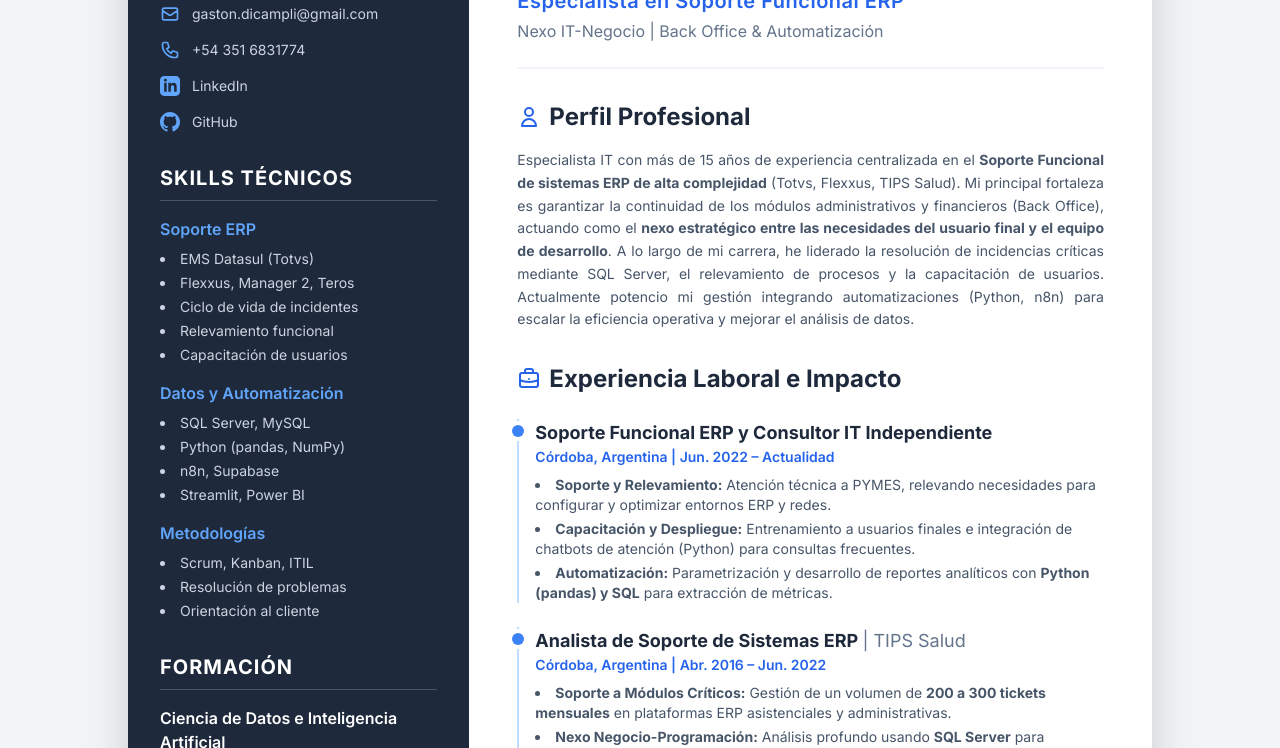
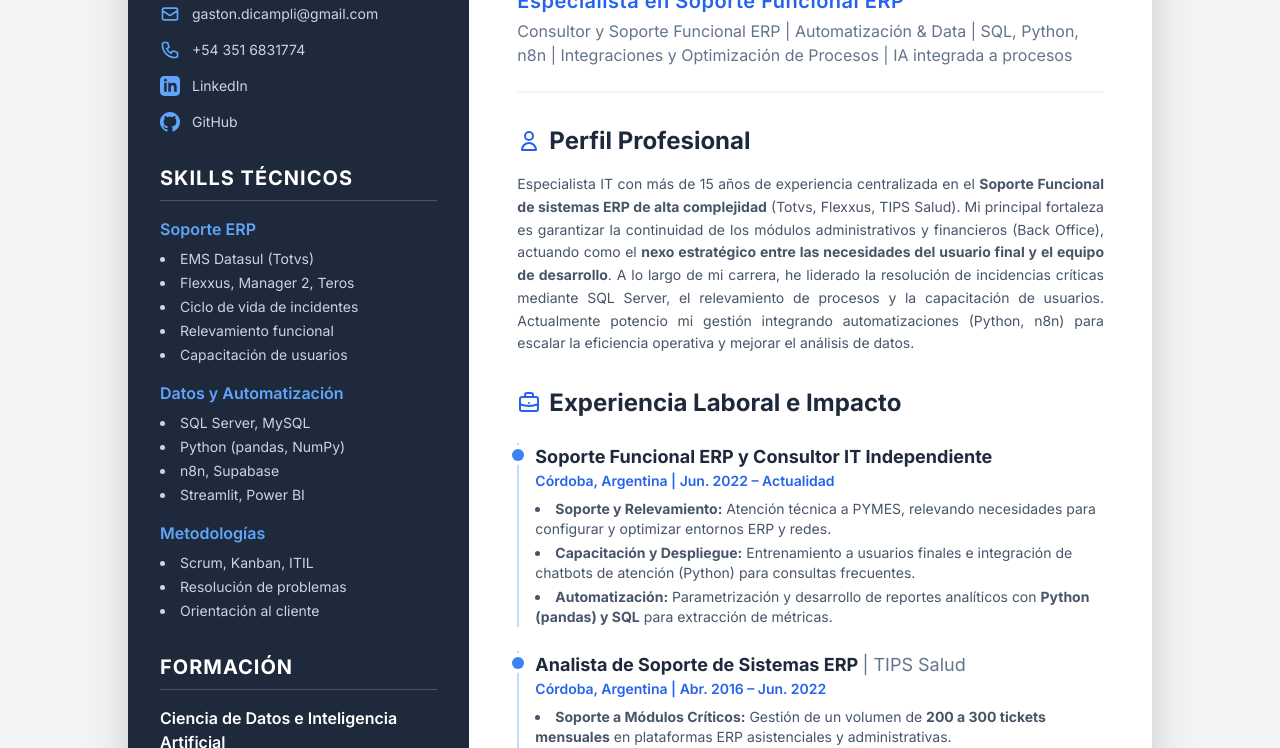
Before and after one commit to Gdicampli22/CV-GD, a plain HTML site: page index.html in a window 1280 px wide. Shown: the part 149-897 px from the top of the page. Drawn offline with nearby package versions, Linux system fonts and the light colour scheme.

Commit message:
Update index.html

```diff
--- a/index.html
+++ b/index.html
@@ -146,7 +146,7 @@
             <header class="mb-8 border-b-2 border-slate-100 pb-6">
                 <h1 class="text-4xl md:text-5xl font-bold text-slate-800 tracking-tight mb-2">Gastón Di Campli</h1>
                 <p class="text-xl text-blue-600 font-semibold tracking-wide">Especialista en Soporte Funcional ERP</p>
-                <p class="text-md text-slate-500 mt-1">Nexo IT-Negocio | Back Office & Automatización</p>
+                <p class="text-md text-slate-500 mt-1">Consultor y Soporte Funcional ERP | Automatización & Data | SQL, Python, n8n | Integraciones y Optimización de Procesos | IA integrada a procesos</p>
             </header>
 
             <!-- Perfil Profesional -->
```
